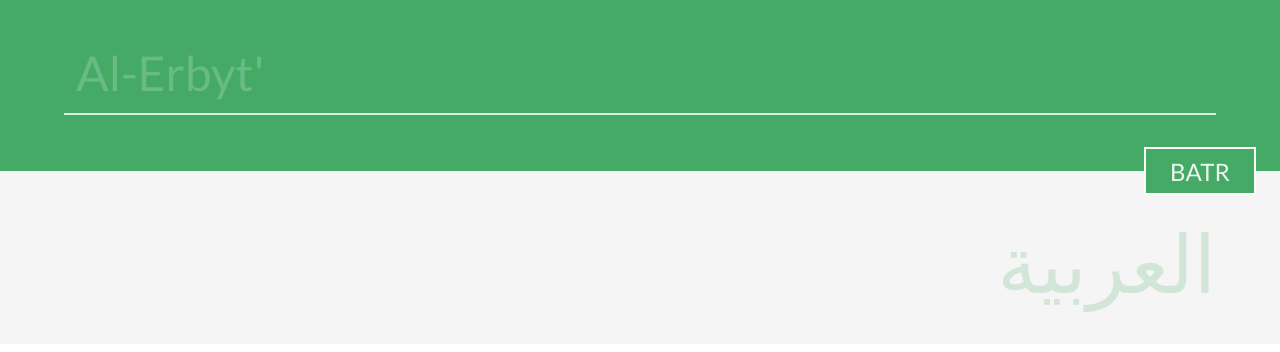
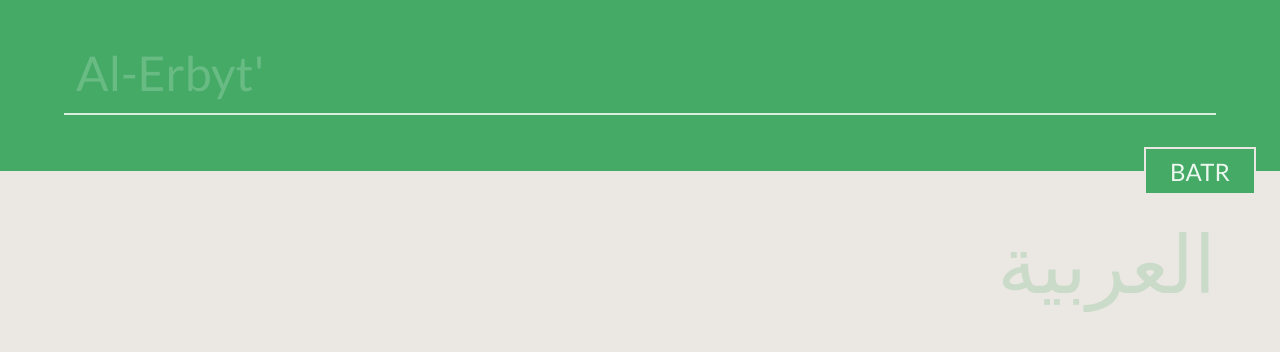
Before and after one commit to tkers/ta7uul, a website built with webpack: page static/index.html in a window 1280 px wide. Built offline with nearby package versions, Linux system fonts and the light colour scheme; a web font is replaced by a local one.

Commit message:
Small style change

```diff
--- a/static/default.css
+++ b/static/default.css
@@ -4,6 +4,7 @@
 html, body {
   padding: 0;
   margin: 0;
+  background-color: #EBE7E2;
 }
 
 .top, .bottom {
@@ -54,7 +55,7 @@ html, body {
 }
 
 .top select {
-  border: 2px solid #FAFAFA;
+  border: 2px solid #EBE7E2;
   background-color: #44AA66;
   color: rgba(255, 255, 255, 0.9);
   font-size: 1.5em;
@@ -72,7 +73,6 @@ html, body {
 
 .bottom {
   padding-top: 3em;
-  background-color: #F5F5F5;
   color: #44AA66;
   direction: rtl;
 }
@@ -84,5 +84,5 @@ html, body {
 }
 
 .bottom span#araPlaceholder {
-  color: #D2E6D8; /* 0.2 * 44AA66 + 0.8 * F5F5F5 */
+  color: #CADBC9; /* 0.2 * 44AA66 + 0.8 * EBE7E2 */
 }
```
